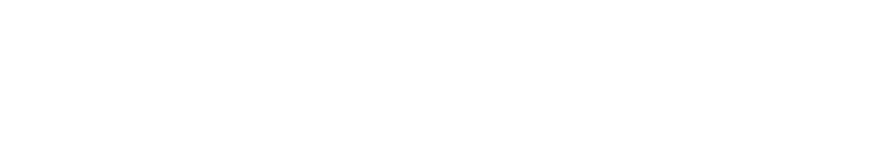
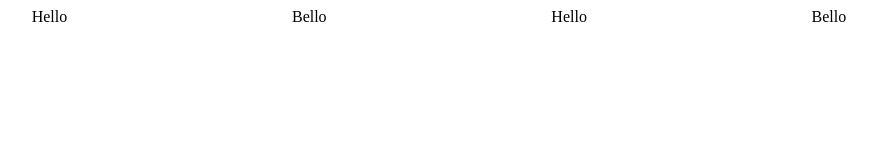
Before and after one commit to acciojob/place-the-item-1-KnightRiderSharad, a website: page main.html in a window 1280 px wide. Shown: the whole page, without its empty margins (201-1078 px from the left). Drawn offline with Linux system fonts and the light colour scheme.

Commit message:
completed

```diff
--- a/main.html
+++ b/main.html
@@ -8,6 +8,12 @@
 
 <body>
 	<!-- the entire body must be written by student -->
+	<div class="holder" id="holder">
+		<div>Hello</div>
+		<div>Bello</div>
+		<div>Hello</div>
+		<div>Bello</div>
+	</div>
     <script type="text/javascript" src="./script.js">
 </script>
 
--- a/styles.css
+++ b/styles.css
@@ -1,2 +1,7 @@
-
 /* Your CSS Code here. */
+#holder{
+    display: flex;
+    flex-wrap: wrap;
+    justify-content: space-evenly;
+}
+/* Your CSS Code here. */
```
